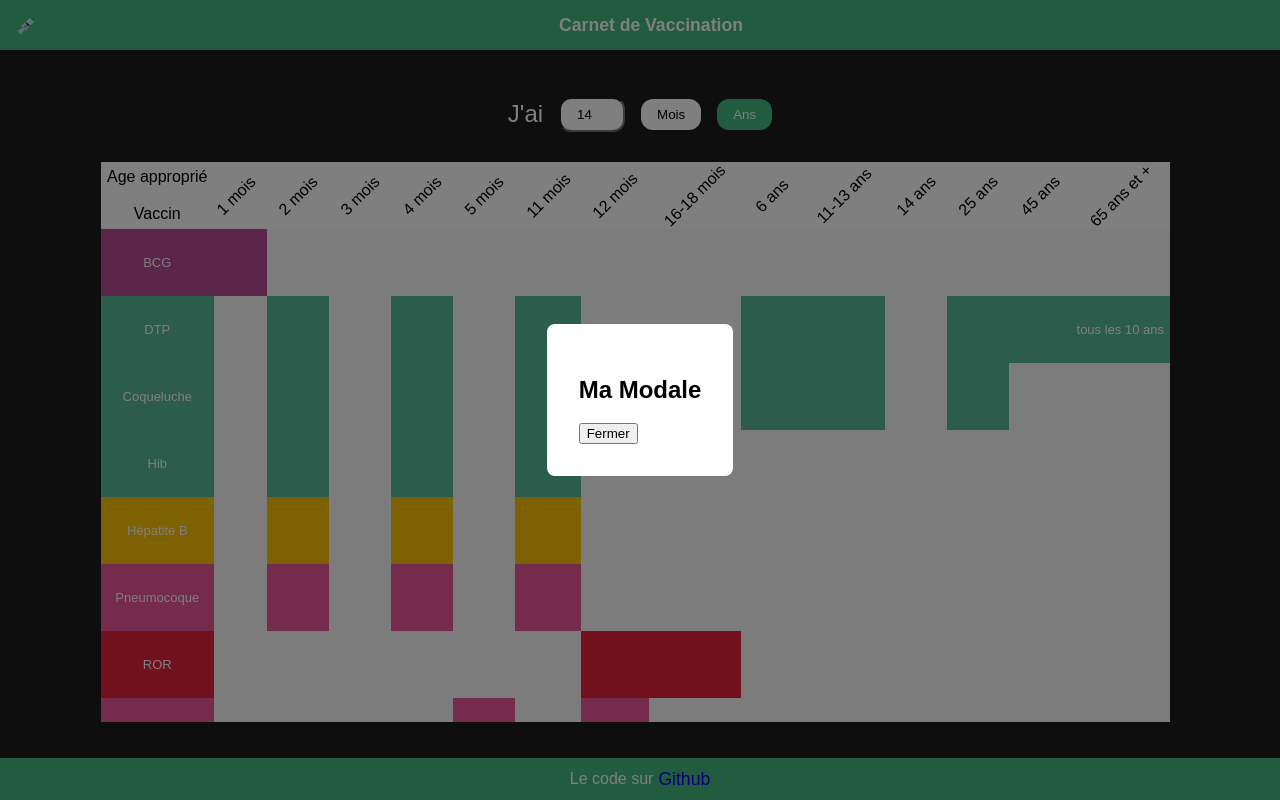
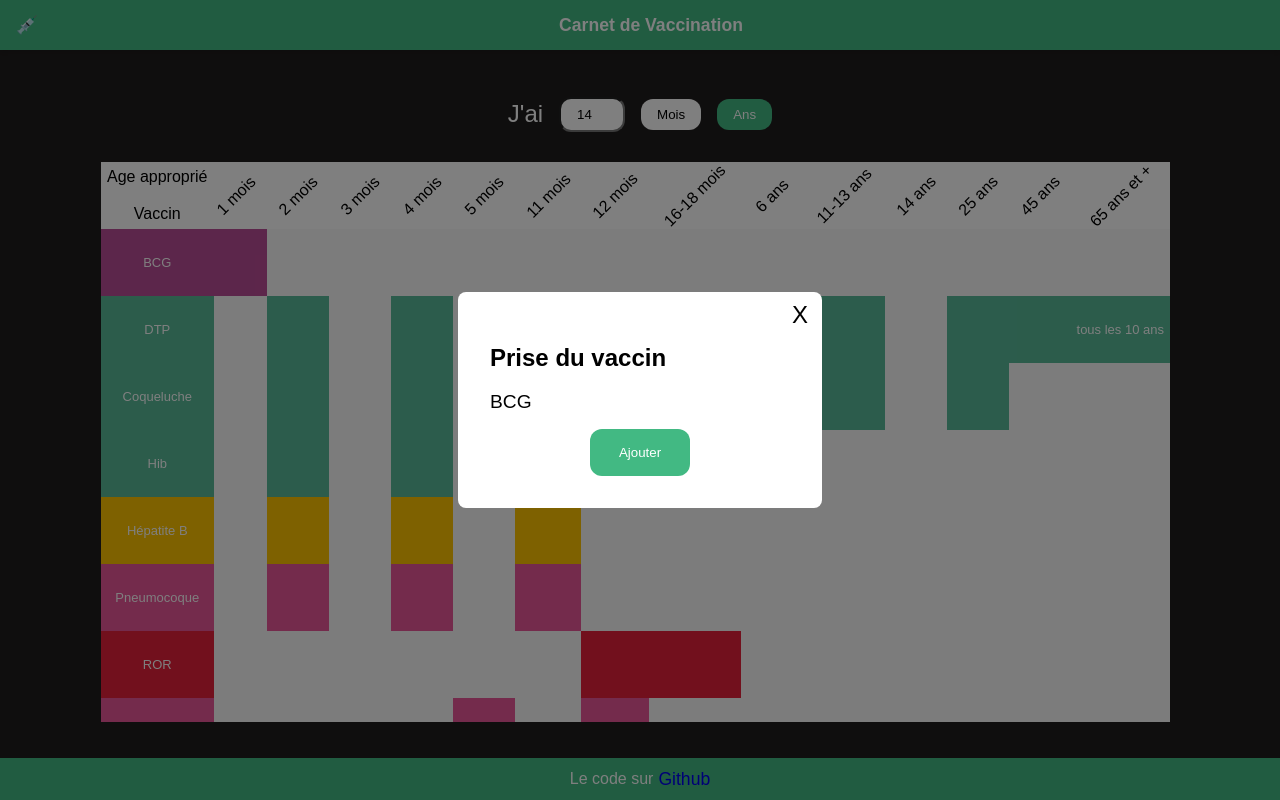
Before and after one commit to sthiefaine/carnet-vaccination, a Vue app: page / in a window 1280 px wide. Both pictures are taken after a click on the element 235 px from the left and 262 px from the top of the page. Built offline with nearby package versions, Linux system fonts and the light colour scheme.

Commit message:
feat(vaccine) : add and remove for date and correct spelling

```diff
--- a/src/components/Modal/ModalSite.vue
+++ b/src/components/Modal/ModalSite.vue
@@ -1,7 +1,30 @@
 <script setup lang="ts">
 import { useModalStore } from '@/stores/modalStore'
+import { useVaccineStore } from '@/stores/vaccineStore'
+import { computed } from 'vue'
 
 const modalStore = useModalStore()
+const vaccineStore = useVaccineStore()
+
+const handleAddVaccine = () => {
+  vaccineStore.addVaccination()
+  modalStore.closeModal()
+}
+
+const handleRemoveVaccine = () => {
+  vaccineStore.removeVaccination()
+  modalStore.closeModal()
+}
+
+const vaccineIsOnList = computed(() => {
+  const index = vaccineStore.vaccinationList.findIndex(
+    (vaccination) =>
+      vaccination.vaccineName === vaccineStore.currentSelection[0] &&
+      vaccination.takenDate === vaccineStore.currentSelection[1],
+  )
+
+  return index === -1 ? false : true
+})
 </script>
 
 // https://vuejs.org/guide/built-ins/teleport.html
@@ -9,8 +32,17 @@ const modalStore = useModalStore()
   <Teleport to="#modal-root, body">
     <div v-if="modalStore.modalIsOpen" class="modal-overlay">
       <div class="modal-content">
-        <h2>Ma Modale</h2>
-        <button @click="modalStore.closeModal">Fermer</button>
+        <button class="button-close" @click="modalStore.closeModal">X</button>
+        <h2 class="modal-title">Prise du vaccin</h2>
+        <p class="modal-text">{{ vaccineStore.currentSelection[0] }}</p>
+        <div class="vaccin-buttons">
+          <button v-show="!vaccineIsOnList" class="button-add" @click="handleAddVaccine">
+            Ajouter
+          </button>
+          <button v-show="vaccineIsOnList" class="button-del" @click="handleRemoveVaccine">
+            Supprimer
+          </button>
+        </div>
       </div>
     </div>
   </Teleport>
@@ -31,8 +63,60 @@ const modalStore = useModalStore()
 }
 
 .modal-content {
+  width: 50vw;
+  max-width: 300px;
+
+  position: relative;
   background: white;
   padding: 2rem;
   border-radius: 8px;
 }
+
+.modal-title {
+  font-size: 1.5rem;
+  margin-bottom: 1rem;
+}
+
+.modal-text {
+  font-size: 1.2rem;
+  margin-bottom: 1rem;
+}
+
+.button-close {
+  position: absolute;
+  top: 0.5rem;
+  right: 0.5rem;
+  font-size: 1.5rem;
+  cursor: pointer;
+  border: none;
+  background: none;
+}
+
+.vaccin-buttons {
+  display: flex;
+  justify-content: space-evenly;
+  align-items: center;
+  margin-top: 1rem;
+  gap: 5px;
+}
+
+.button-add {
+  min-width: 100px;
+  color: white;
+  padding: 1rem;
+  border-radius: 12px;
+  background-color: #42b983;
+  cursor: pointer;
+  border: none;
+}
+
+.button-del {
+  min-width: 100px;
+  color: white;
+  padding: 1rem;
+  border-radius: 12px;
+  background-color: rgb(190, 66, 66);
+  cursor: pointer;
+  border: none;
+}
 </style>
--- a/src/components/Table/TableSite.vue
+++ b/src/components/Table/TableSite.vue
@@ -3,9 +3,11 @@ import { ref, watch, onMounted } from 'vue'
 import { datesList, vaccines } from './TableSite.data'
 import { useAgeStore } from '@/stores/ageStore'
 import { useModalStore } from '@/stores/modalStore'
+import { useVaccineStore } from '@/stores/vaccineStore'
 
 const ageStore = useAgeStore()
 const modalStore = useModalStore()
+const vaccineStore = useVaccineStore()
 
 const dateRefs = ref<{ [key: string]: HTMLTableCellElement | null }>({})
 
@@ -40,12 +42,22 @@ const scrollToAge = () => {
   }
 }
 
-const handleModal = () => {
+const handleModal = (vaccineName: string, takenDate: string) => {
   if (!modalStore.modalIsOpen) {
+    vaccineStore.updateCurrentSelection(vaccineName, takenDate)
     modalStore.openModal()
   } else {
+    vaccineStore.updateCurrentSelection('', '')
     modalStore.closeModal()
   }
+}
+
+const isDateValidated = (vaccineName: string, takenDate: string): boolean => {
+  const isTaken = vaccineStore.vaccinationList.findIndex(
+    (vaccine) => vaccine.vaccineName === vaccineName && vaccine.takenDate === takenDate,
+  )
+
+  return isTaken === -1 ? false : true
 }
 
 // https://vuejs.org/guide/essentials/watchers.html
@@ -85,7 +97,8 @@ onMounted(() => {
           <td
             v-for="date in datesList"
             :key="date"
-            @click="() => handleModal()"
+            @click="() => handleModal(vaccine.name, date)"
+            :class="isDateValidated(vaccine.name, date) ? 'validated' : ''"
             :style="{
               backgroundColor:
                 vaccine?.sepcialRecommandedDosesDates && date === '65 ans et +'
@@ -113,6 +126,12 @@ onMounted(() => {
   overflow-y: scroll;
   max-width: 100vw;
   overflow-x: auto;
+}
+
+.validated {
+  background-image: url('@/assets/success.png');
+  background-size: contain;
+  background-repeat: no-repeat;
 }
 
 .table {
--- /dev/null
+++ b/src/stores/vaccineStore.ts
@@ -0,0 +1,51 @@
+import { defineStore } from 'pinia'
+import { ref } from 'vue'
+
+type Vaccination = {
+  vaccineName: string
+  takenDate: string
+}
+
+export const useVaccineStore = defineStore('VaccineStore', () => {
+  const vaccinationList = ref<Vaccination[]>([])
+  const currentSelection = ref<[string, string]>(['', ''])
+
+  function addVaccination() {
+    const vaccination: Vaccination = {
+      vaccineName: currentSelection.value[0],
+      takenDate: currentSelection.value[1],
+    }
+
+    const index = vaccinationList.value.findIndex(
+      (vaccination) =>
+        vaccination.vaccineName === currentSelection.value[0] &&
+        vaccination.takenDate === currentSelection.value[1],
+    )
+    if (index === -1) {
+      vaccinationList.value.push(vaccination)
+    }
+  }
+
+  function removeVaccination() {
+    const index = vaccinationList.value.findIndex(
+      (vaccination) =>
+        vaccination.vaccineName === currentSelection.value[0] &&
+        vaccination.takenDate === currentSelection.value[1],
+    )
+    if (index !== -1) {
+      vaccinationList.value.splice(index, 1)
+    }
+  }
+
+  function updateCurrentSelection(vaccineName: string, takenDate: string) {
+    currentSelection.value = [vaccineName, takenDate]
+  }
+
+  return {
+    vaccinationList,
+    addVaccination,
+    removeVaccination,
+    currentSelection,
+    updateCurrentSelection,
+  }
+})
```
Also changed, not shown: src/assets/success.png (added).
